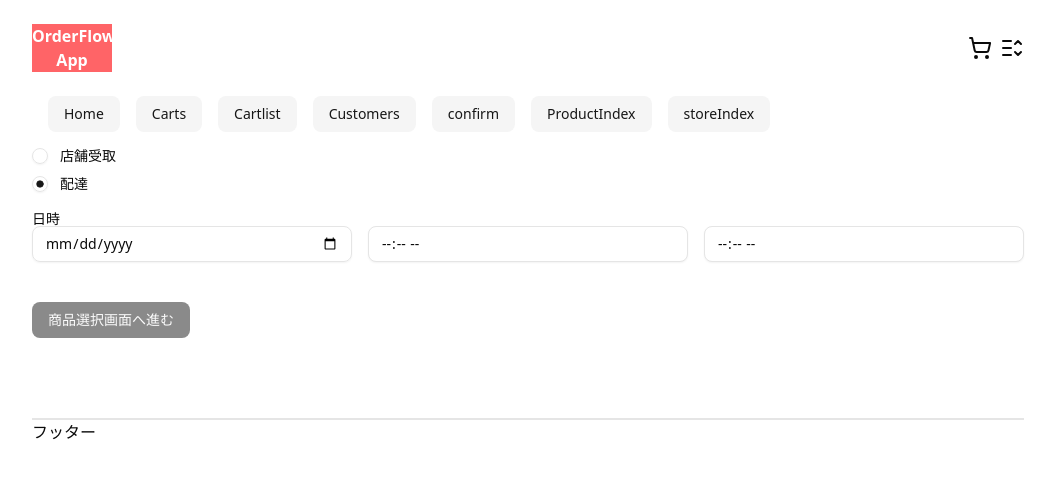
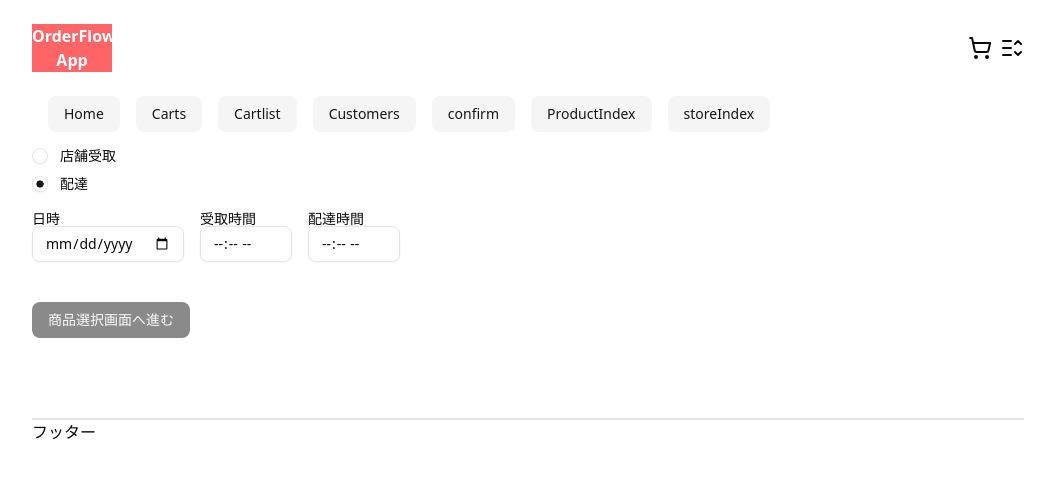
Before and after one commit to keraneko/order-flow-app-frontend, a React (Vite) app: page /test in a window 1280 px wide. Both pictures are taken after a click on the radio button 152 px from the left and 184 px from the top of the page. Shown: the top 478 px of the page, without its empty margins (112-1167 px from the left). Built offline with nearby package versions, Linux system fonts and the light colour scheme.

Commit message:
feat: add FulfillmentContext and wire step1 inputs

```diff
--- a/src/App.tsx
+++ b/src/App.tsx
@@ -4,12 +4,14 @@ import { Toaster } from '@/components/ui/sonner';
 import AppRoutes from './AppRoutes';
 import { CartProvider } from './context/cart/CartProvider';
 import { CustomerProvider } from './context/customer/CustomerProvider';
+import { FulfillmentProvider } from './context/fulfillment/FulfillmentProvider';
 import { OrderProvider } from './context/order/OrderProvider';
 import './App.css';
 
 function App() {
   return (
     <>
+      <FulfillmentProvider>
         <CustomerProvider>
           <CartProvider>
             <OrderProvider>
@@ -20,6 +22,7 @@ function App() {
             </OrderProvider>
           </CartProvider>
         </CustomerProvider>
+      </FulfillmentProvider>
     </>
   );
 }
--- a/src/components/order/DeliveryTypeSelector.tsx
+++ b/src/components/order/DeliveryTypeSelector.tsx
@@ -1,39 +1,35 @@
-import { useState } from 'react';
+import { useNavigate } from 'react-router-dom';
 import { Button } from '@/components/ui/button';
 import { Input } from '@/components/ui/input';
 import { Label } from '@/components/ui/label';
 import { RadioGroup, RadioGroupItem } from '@/components/ui/radio-group';
-
-interface FormDate {
-  deliveryDate: string;
-  deliveryFrom: string;
-  deliveryTo: string;
-}
-
-const FormValueDate: FormDate = {
-  deliveryDate: '',
-  deliveryFrom: '',
-  deliveryTo: '',
-};
+import { useFulfillment } from '@/context/fulfillment/useFulfillment';
 
 function DeliveryTypeSelector() {
-  const [date, setDate] = useState<FormDate>(FormValueDate);
-  const updateDate = (data: Partial<FormDate>) => {
-    setDate((prev) => ({
-      ...prev,
-      ...data,
-    }));
-  };
+  const { fulfillment, updateFulfillment } = useFulfillment();
+  const navigate = useNavigate();
 
   const handleChange = (e: React.ChangeEvent<HTMLInputElement>) => {
     const { name, value } = e.target;
-    updateDate({ [name]: value });
+    updateFulfillment({ [name]: value });
   };
-  const isDisabled = !(date.deliveryDate && date.deliveryFrom);
+  const isDisabled = !(fulfillment.deliveryDate && fulfillment.deliveryFrom);
+
+  const handleDeliveryTypeChange = (value: 'pickup' | 'delivery') => {
+    if (value === 'pickup') {
+      updateFulfillment({ deliveryType: value });
+    } else {
+      updateFulfillment({ deliveryType: value });
+    }
+  };
 
   return (
     <>
-      <RadioGroup className="mb-5">
+      <RadioGroup
+        value={fulfillment.deliveryType}
+        onValueChange={handleDeliveryTypeChange}
+        className="mb-5"
+      >
         <div className="flex gap-3">
           <RadioGroupItem value="pickup" id="pickup" />
           <Label htmlFor="pickup">店舗受取</Label>
@@ -44,17 +40,32 @@ function DeliveryTypeSelector() {
         </div>
       </RadioGroup>
 
+      <div className="flex gap-4">
+        <div>
           <Label>日時</Label>
-      <div className="flex gap-4">
-        <Input type="date" name="deliveryDate" onChange={handleChange} />
           <Input
+            value={fulfillment.deliveryDate}
+            type="date"
+            name="deliveryDate"
+            onChange={handleChange}
+          />
+        </div>
+        <div>
+          <Label>受取時間</Label>
+          <Input
+            value={fulfillment.deliveryFrom}
             name="deliveryFrom"
             type="time"
             step="600"
             className="bg-background appearance-none [&::-webkit-calendar-picker-indicator]:hidden [&::-webkit-calendar-picker-indicator]:appearance-none"
             onChange={handleChange}
           />
+        </div>
+        {fulfillment.deliveryType === 'delivery' && (
+          <div>
+            <Label>配達時間</Label>
             <Input
+              value={fulfillment.deliveryTo}
               name="deliveryTo"
               type="time"
               step="600"
@@ -62,8 +73,14 @@ function DeliveryTypeSelector() {
               onChange={handleChange}
             />
           </div>
+        )}
+      </div>
       {/* disabledもつける */}
-      <Button disabled={isDisabled} className="mt-10">
+      <Button
+        onClick={() => void navigate('/carts')}
+        disabled={isDisabled}
+        className="mt-10"
+      >
         商品選択画面へ進む
       </Button>
     </>
--- /dev/null
+++ b/src/context/fulfillment/FulfillmentContext.ts
@@ -0,0 +1,18 @@
+import { createContext } from 'react';
+
+export interface FulfillmentType {
+  orderStoreId: number | null;
+  pickupStoreId: number | null;
+  deliveryType: 'pickup' | 'delivery';
+  deliveryDate: string;
+  deliveryFrom: string;
+  deliveryTo: string;
+}
+interface FulfillmentContextType {
+  fulfillment: FulfillmentType;
+  updateFulfillment: (data: Partial<FulfillmentType>) => void;
+}
+
+export const FulfillmentContext = createContext<FulfillmentContextType | null>(
+  null,
+);
--- /dev/null
+++ b/src/context/fulfillment/FulfillmentProvider.tsx
@@ -0,0 +1,43 @@
+import { useState } from 'react';
+
+import { FulfillmentContext, type FulfillmentType } from './FulfillmentContext';
+
+const initialFulfillment: FulfillmentType = {
+  orderStoreId: null,
+  pickupStoreId: null,
+  deliveryType: 'pickup',
+  deliveryDate: '',
+  deliveryFrom: '',
+  deliveryTo: '',
+};
+
+export const FulfillmentProvider = ({
+  children,
+}: {
+  children: React.ReactNode;
+}) => {
+  const [fulfillment, setFulfillment] =
+    useState<FulfillmentType>(initialFulfillment);
+
+  const updateFulfillment = (data: Partial<FulfillmentType>) => {
+    setFulfillment((prev) => {
+      const next: FulfillmentType = { ...prev, ...data };
+
+      if (
+        data.deliveryType === 'pickup' &&
+        prev.pickupStoreId === null &&
+        next.orderStoreId === null
+      ) {
+        next.pickupStoreId = next.orderStoreId;
+      }
+
+      return next;
+    });
+  };
+
+  return (
+    <FulfillmentContext.Provider value={{ fulfillment, updateFulfillment }}>
+      {children}
+    </FulfillmentContext.Provider>
+  );
+};
--- /dev/null
+++ b/src/context/fulfillment/useFulfillment.ts
@@ -0,0 +1,13 @@
+import { useContext } from 'react';
+
+import { FulfillmentContext } from './FulfillmentContext';
+
+export const useFulfillment = () => {
+  const context = useContext(FulfillmentContext);
+
+  if (!context) {
+    throw new Error('useFulfillment must be used within FulfillmentProvider');
+  }
+
+  return context;
+};
```
Lines whose indentation alone changed are shown as unchanged.
